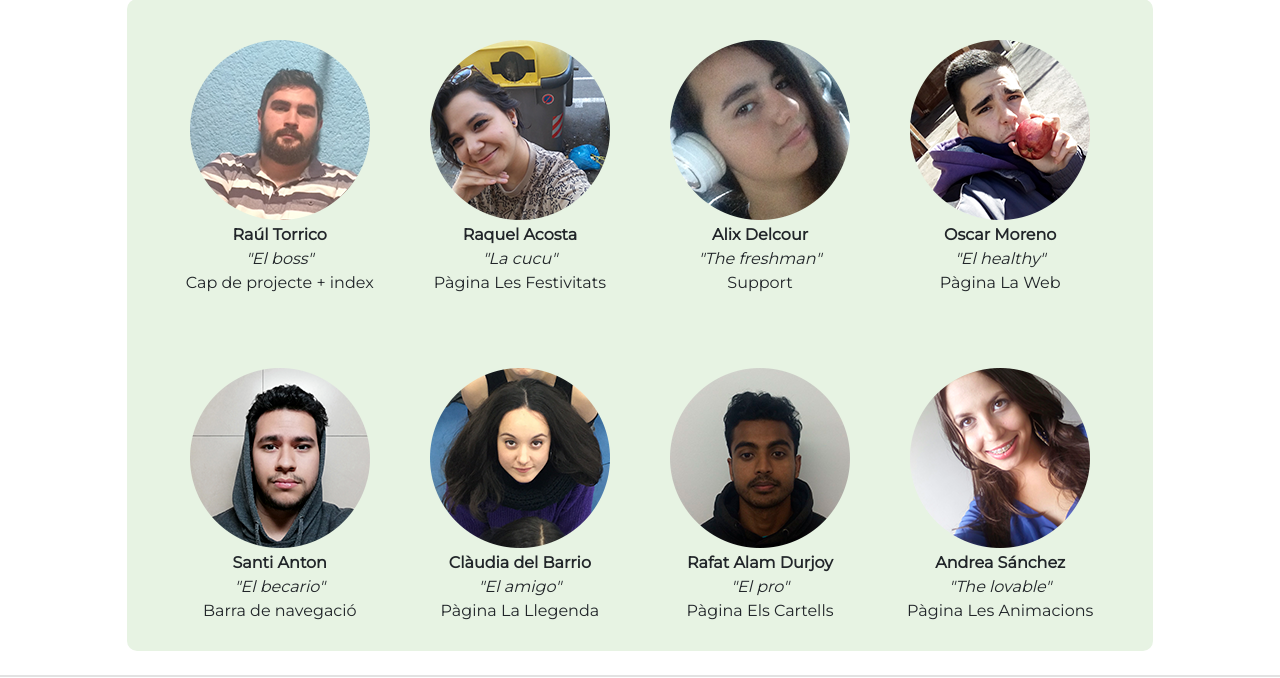
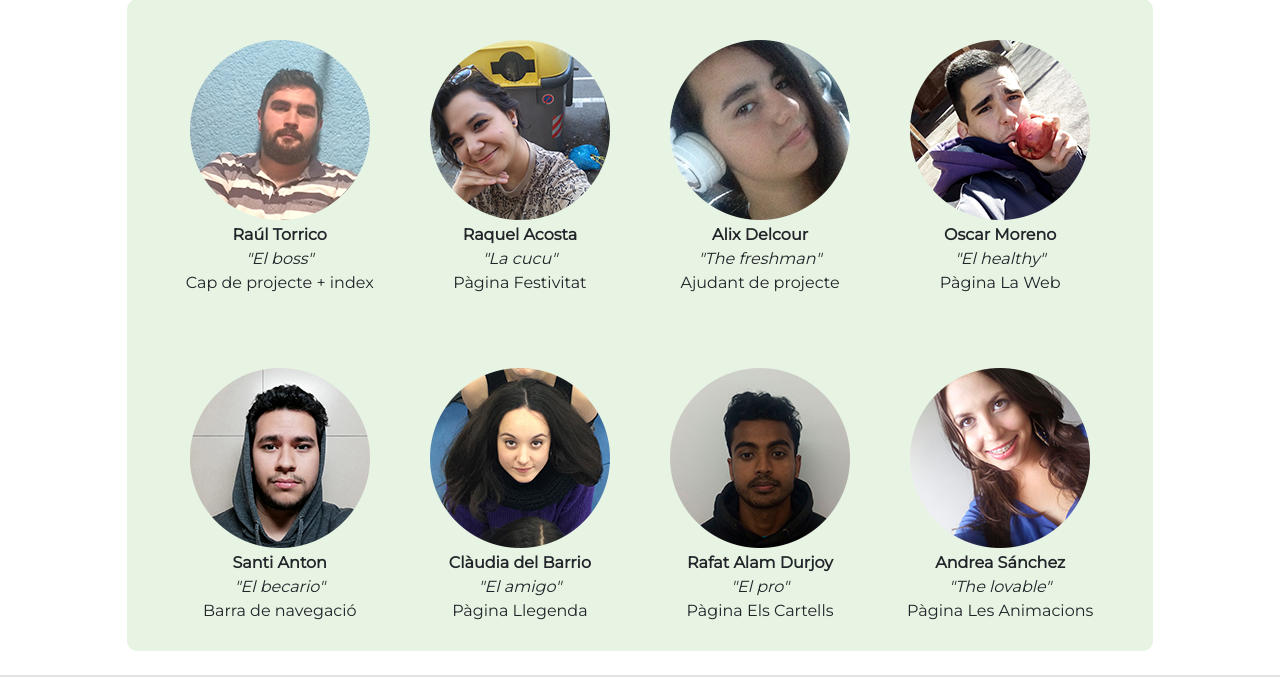
Before and after one commit to docentecam/santjordi, a PHP site: page /web.php in a window 1280 px wide. Shown: the part 1121-1799 px from the top of the page. Run offline with PHP 8.4, Linux system fonts and the light colour scheme; some libraries are stand-ins or nearby versions; some web fonts are replaced.

Commit message:
Updates de la WEB
have fun & enjoy yourself

```diff
--- a/web.php
+++ b/web.php
@@ -179,7 +179,8 @@
 						</br>
 						<i>"El boss"</i>
 						</br>
-						Cap de projecte + index
+						<span class="CA">Cap de projecte + index</span>
+						<span class="ES">Jefe de proyecto + index</span>
 					</p>
 				</div>
 				<div class="web_persona_abajo">
@@ -189,7 +190,8 @@
 						</br>
 						<i>"El becario"</i>
 						</br>
-						Barra de navegació
+						<span class="CA">Barra de navegació</span>
+						<span class="ES">Barra de navegación</span>
 					</p>
 				</div>
 			</div>
@@ -203,7 +205,8 @@
 						</br>
 						<i>"La cucu"</i>
 						</br>
-						Pàgina Les Festivitats
+						<span class="CA">Pàgina Festivitat</span>
+						<span class="ES">Página Festividad</span>
 					</p>
 				</div>
 				<div class="web_persona_abajo">
@@ -213,7 +216,8 @@
 						</br>
 						<i>"El amigo"</i>
 						</br>
-						Pàgina La Llegenda
+						<span class="CA">Pàgina Llegenda</span>
+						<span class="ES">Página Leyenda</span>
 					</p>
 				</div>
 			</div>
@@ -227,7 +231,8 @@
 						</br>
 						<i>"The freshman"</i>
 						</br>
-						Support
+						<span class="CA">Ajudant de projecte</span>
+						<span class="ES">Ayudante de proyecto</span>
 					</p>
 				</div>
 				<div class="web_persona_abajo">
@@ -237,7 +242,8 @@
 						</br>
 						<i>"El pro"</i>
 						</br>
-						Pàgina Els Cartells
+						<span class="CA">Pàgina Els Cartells</span>
+						<span class="ES">Página Los Carteles</span>
 					</p>
 				</div>
 			</div>
@@ -251,7 +257,8 @@
 						</br>
 						<i>"El healthy"</i>
 						</br>
-						Pàgina La Web
+						<span class="CA">Pàgina La Web</span>
+						<span class="ES">Página La Web</span>
 					</p>
 				</div>
 				<div class="web_persona_abajo">
@@ -261,7 +268,8 @@
 						</br>
 						<i>"The lovable"</i>
 						</br>
-						Pàgina Les Animacions
+						<span class="CA">Pàgina Les Animacions</span>
+						<span class="ES">Página Las Animaciones</span>
 					</p>
 				</div>
 			</div>
```
